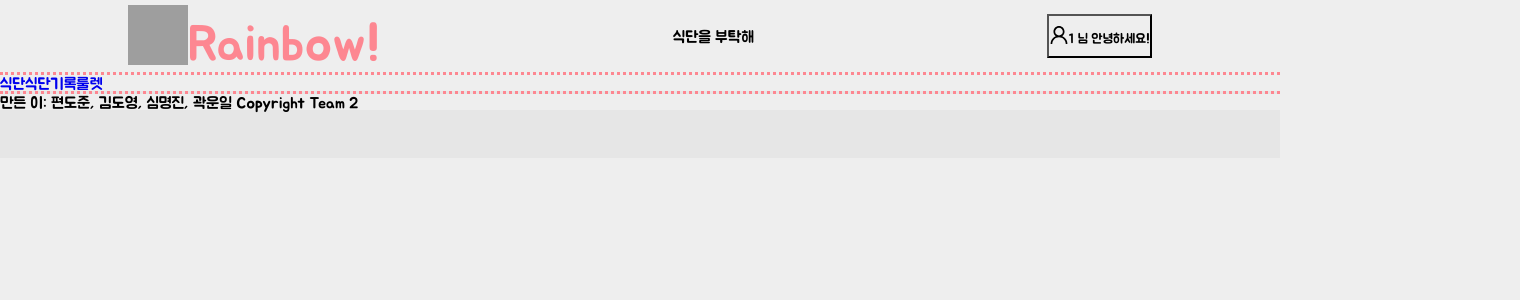
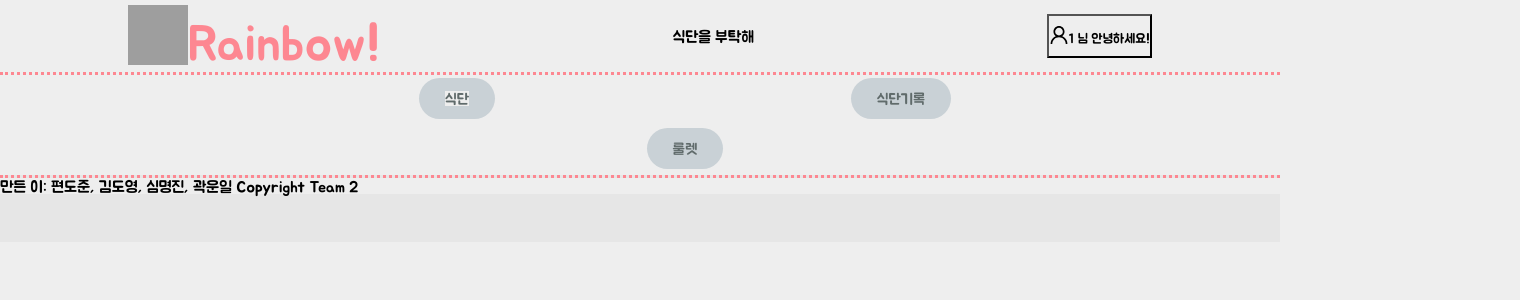
Before and after one commit to unil-kwag/rainbow, a React (Create React App) app in the folder react/pm/: page / in a window 1280 px wide. Shown: the top 300 px of the page, 1520 px wide, since content can reach past the window. Built offline with nearby package versions, Linux system fonts and the light colour scheme; grey boxes are pictures that could not be loaded.

Commit message:
update 2

```diff
--- a/react/pm/package.json
+++ b/react/pm/package.json
@@ -9,6 +9,7 @@
     "antd": "^4.16.1",
     "react": "^17.0.2",
     "react-dom": "^17.0.2",
+    "react-router-dom": "^5.2.0",
     "react-scripts": "4.0.3",
     "web-vitals": "^1.1.2"
   },
--- a/react/pm/src/App.js
+++ b/react/pm/src/App.js
@@ -4,6 +4,13 @@ import UploadPage from "./upload";
 import MainPage from "./main";
 import { Avatar } from "antd";
 import { UserOutlined } from "@ant-design/icons";
+import {
+  Switch,
+  useHistory,
+  BrowserRouter as Router,
+  Route,
+  Link,
+} from "react-router-dom";
 
 function App() {
   return (
@@ -28,8 +35,10 @@ function App() {
       </header>
 
       <main>
-        <MainPage></MainPage>
-        {/* <UploadPage></UploadPage> */}
+        <Router>
+          <Route exact path="/" component={MainPage} />
+          <Route exact path="/upload" component={UploadPage} />
+        </Router>
       </main>
 
       <footer>
--- a/react/pm/src/main/index.css
+++ b/react/pm/src/main/index.css
@@ -8,13 +8,38 @@
   background-color: #eee;
 }
 
-ul li {
-  background-color: rgb(194, 166, 166);
-  list-style: none;
+nav {
   float: left;
+  width: 100%;
+  padding-right: 20px;
+  padding-left: 220px;
+  margin: 0;
   text-align: center;
 }
 
+ul {
+  list-style: none;
+}
+
+ul li {
+  /* background-color: rgb(194, 166, 166);
+  list-style: none;
+  float: left;
+  text-align: center; */
+  color: #808080;
+  padding-bottom: 3px;
+  font-size: 18px;
+  display: inline-block;
+  padding-right: 350px;
+}
+
 a {
+  font-size: 15px;
   text-decoration: none;
+  color: #606b6b;
+  background-color: #c9d1d6;
+  padding: 13px 26px 13px 26px;
+  margin: 3px;
+  display: inline-block;
+  border-radius: 100px;
 }
--- a/react/pm/src/main/index.js
+++ b/react/pm/src/main/index.js
@@ -1,4 +1,5 @@
 import React, { Component } from "react";
+import { Link } from "react-router-dom";
 import "./index.css";
 class MainPage extends Component {
   render() {
@@ -6,7 +7,9 @@ class MainPage extends Component {
       <nav>
         <ul>
           <li>
-            <a href="1.html">식단</a>
+            <Link to="/upload">
+              <p>식단</p>
+            </Link>
           </li>
           <li>
             <a href="1.html">식단기록</a>
--- a/react/pm/src/upload/index.css
+++ b/react/pm/src/upload/index.css
@@ -0,0 +1,4 @@
+#divv {
+  width: 100px;
+  border: dotted 3px black;
+}
--- a/react/pm/src/upload/index.js
+++ b/react/pm/src/upload/index.js
@@ -1,7 +1,12 @@
 import React from "react";
-
+import "./index.css";
 function UploadPage() {
-  return <div>식단테이블</div>;
+  return (
+    <div id="divv">
+      식단테이블<p>name : 맘스터치</p>
+      <p>7000원</p>
+    </div>
+  );
 }
 
 export default UploadPage;
```
Also changed, not shown: 1 other file (tests, documents, lock files or other folders).
